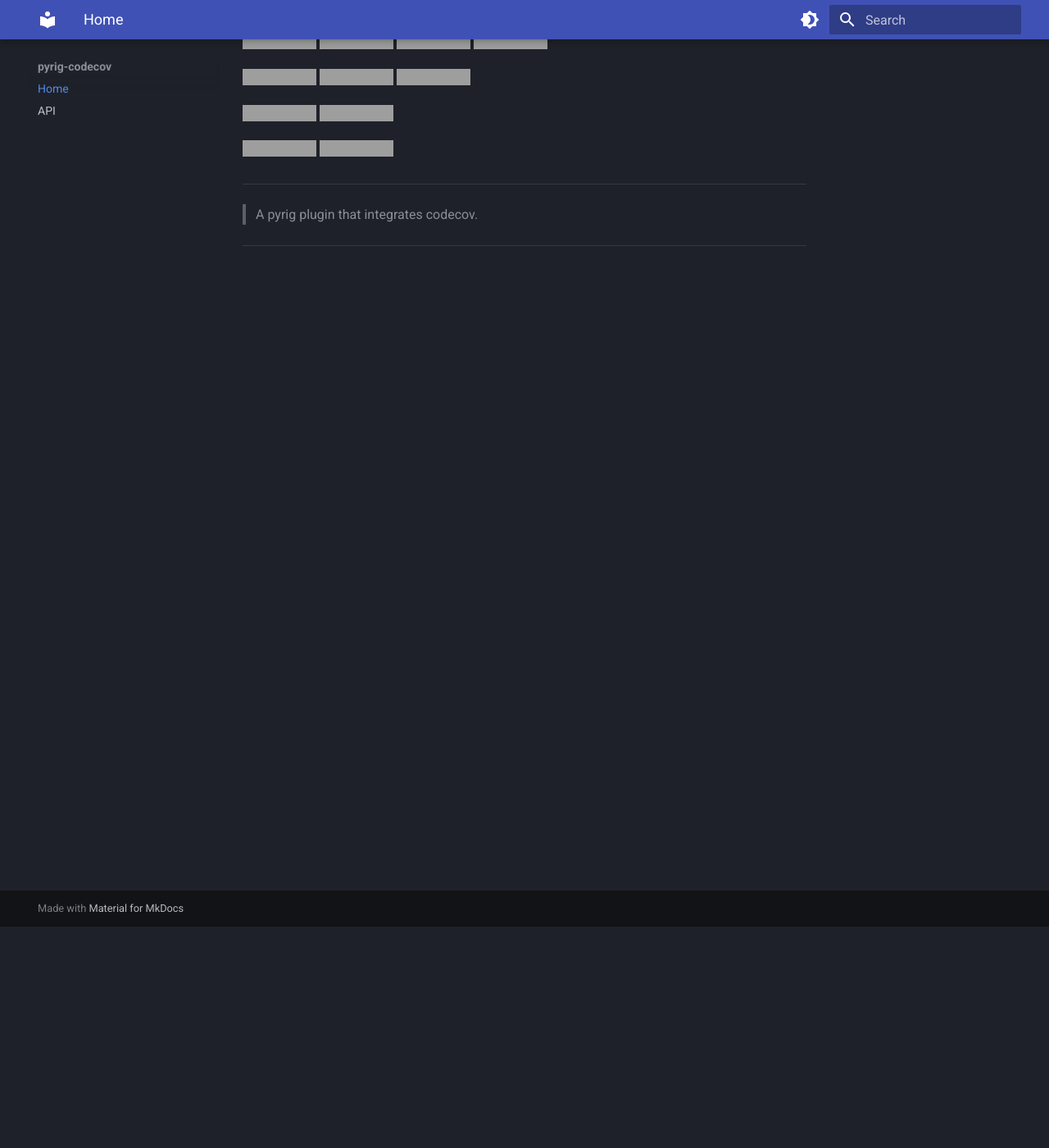
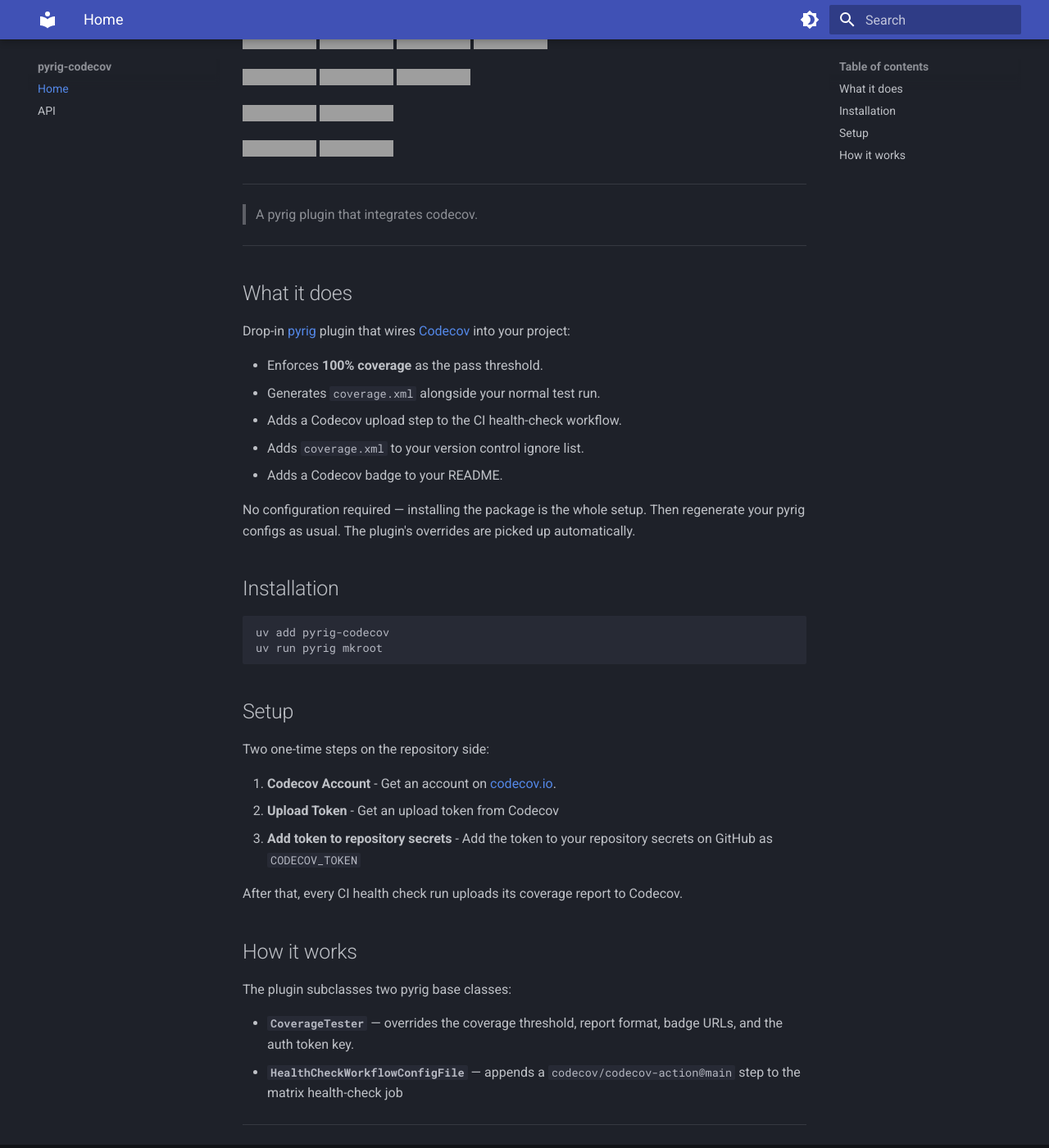
Before and after one commit to Winipedia/pyrig-codecov, an MkDocs documentation site: the page built from docs/index.md, in a window 1280 px wide and 1400 px high, scrolled down 270 px. Shown: the whole window at 82% size. Built offline with MkDocs 1.6.1 and Material for MkDocs 9.7.7, drawn with Linux system fonts in a browser that asks for light colours; grey boxes are pictures that could not be loaded.

Commit message:
added docs

````diff
--- a/docs/index.md
+++ b/docs/index.md
@@ -33,3 +33,47 @@
 > A pyrig plugin that integrates codecov.
 
 ---
+
+## What it does
+
+Drop-in [pyrig](https://github.com/Winipedia/pyrig) plugin that wires
+[Codecov](https://codecov.io) into your project:
+
+- Enforces **100% coverage** as the pass threshold.
+- Generates `coverage.xml` alongside your normal test run.
+- Adds a Codecov upload step to the CI health-check workflow.
+- Adds `coverage.xml` to your version control ignore list.
+- Adds a Codecov badge to your README.
+
+No configuration required — installing the package is the whole setup.
+Then regenerate your pyrig configs as usual. The plugin's overrides are picked
+up automatically.
+
+## Installation
+
+```bash
+uv add pyrig-codecov
+uv run pyrig mkroot
+```
+
+## Setup
+
+Two one-time steps on the repository side:
+
+1. **Codecov Account** - Get an account on [codecov.io](https://codecov.io).
+2. **Upload Token** - Get an upload token from Codecov
+3. **Add token to repository secrets** - Add the token to your repository secrets
+on GitHub as `CODECOV_TOKEN`
+
+After that, every CI health check run uploads its coverage report to Codecov.
+
+## How it works
+
+The plugin subclasses two pyrig base classes:
+
+- **`CoverageTester`** — overrides the coverage threshold, report format,
+  badge URLs, and the auth token key.
+- **`HealthCheckWorkflowConfigFile`** — appends a
+  `codecov/codecov-action@main` step to the matrix health-check job
+
+---
````
Also changed, not shown: README.md (+5 -0 lines).
